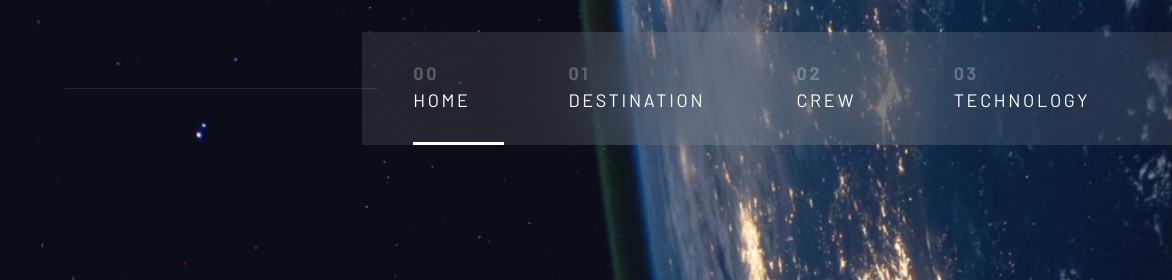
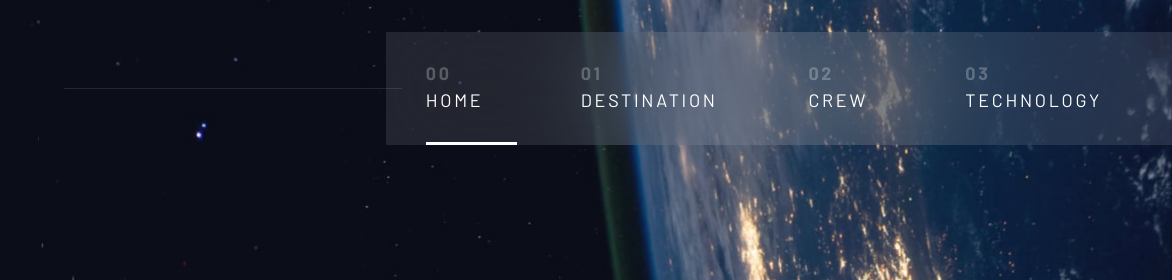
Before and after one commit to shaqeebakhtar/Space-Tourism, a plain HTML site: page index.html in a window 1280 px wide. Shown: the top 280 px of the page, 108-1280 px from the left. Drawn offline with Linux system fonts and the light colour scheme; a web font is replaced by a local one.

Commit message:
update: nav

```diff
--- a/index.css
+++ b/index.css
@@ -319,7 +319,7 @@ select {
 
 @media (min-width: 35em) {
   #primary-navigation {
-    padding-inline: clamp(2.5rem, 4vw, 6.5rem);
+    padding-inline: clamp(2.5rem, 3vw, 6.5rem);
   }
 }
 
@@ -340,7 +340,7 @@ nav {
     position: relative;
     z-index: 10;
     height: 1px;
-    width: 25%;
+    width: 27%;
     margin-right: -2rem;
     background-color: hsl(var(--clr-light) / 0.1);
     order: 1;
```
